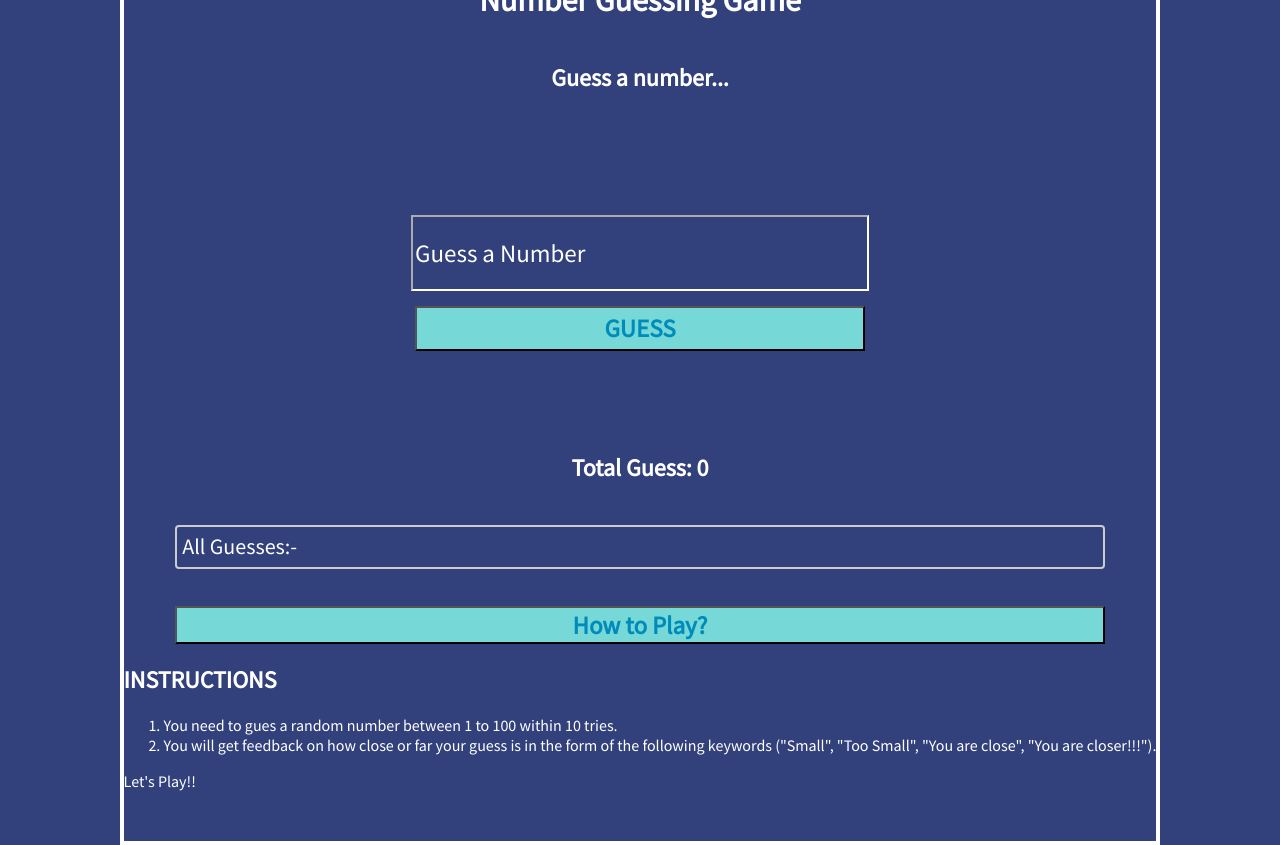
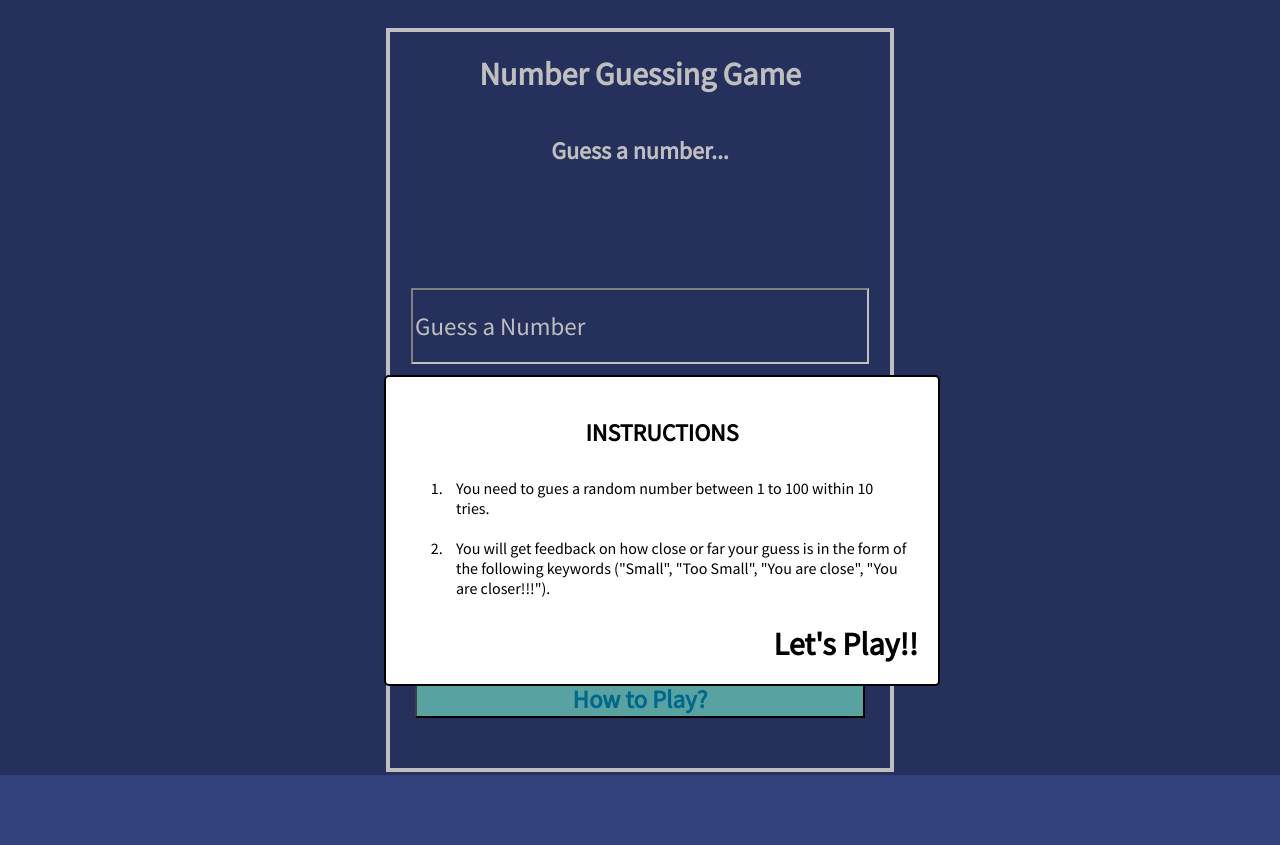
Before and after one commit to mayurlalwani/react-number-guessing-game, a React (Create React App) app: page / in a window 1280 px wide. Both pictures are taken after a click on the button "How to Play?". After the commit the page ends 800 px from the top, so only its background shows below. Built offline with nearby package versions, Linux system fonts and the light colour scheme.

Commit message:
Styling for game instructions

```diff
--- a/src/App.css
+++ b/src/App.css
@@ -20,6 +20,7 @@ body{
     align-items: center;
     border:solid 4px;
     padding-bottom: 50px;
+    max-width: 600px;
 }
 
 .form-container form{
@@ -71,22 +72,75 @@ input::placeholder{
 .progressBar_history{
     display:flex;
     border:2px solid #ccc;
-
     border-radius: 4px;
     min-height: 30px;
     padding:5px;
     list-style-type: none;
+    font-size:22px;
+    max-width: 500px;
 
-    font-size:22px;
 }
 
 .progressBar_history li{
-    margin-right: 8px;
-    padding:2px;
+    /* margin-right: 8px; */
+    padding:5px;
     border-radius: 4px;
 }
 
 .guesses{
     /* border:solid 1px; */
+
     width: 90%;
 }
+
+.modal {
+    position: fixed;
+    z-index: 1;
+    width: 100%;
+    height: 100%;
+    background-color: rgba(0, 0, 0, 0.25);
+  }
+
+  .modal_content {
+    background-color: white;
+    position: absolute;
+    top: 50%;
+    left: 30%;
+    width: 40%;
+    padding: 20px;
+    border-radius: 5px;
+    border: 2px solid black;
+
+  }
+
+  .close {
+    color: Black;
+    float: right;
+    background-color: white;
+    font-weight: bolder;
+    font-size: xx-large;
+
+  }
+
+  .close:hover {
+    color: mediumaquamarine;
+    cursor: pointer;
+
+  }
+
+.modal_content ol{
+    background-color: white;
+}
+
+.modal_content h2{
+    text-align: center;
+    background-color: white;
+    color:black
+}
+
+.modal_content li{
+    background-color: white;
+    color:black;
+    padding:10px;
+    /* list-style-type: none; */
+}
```
